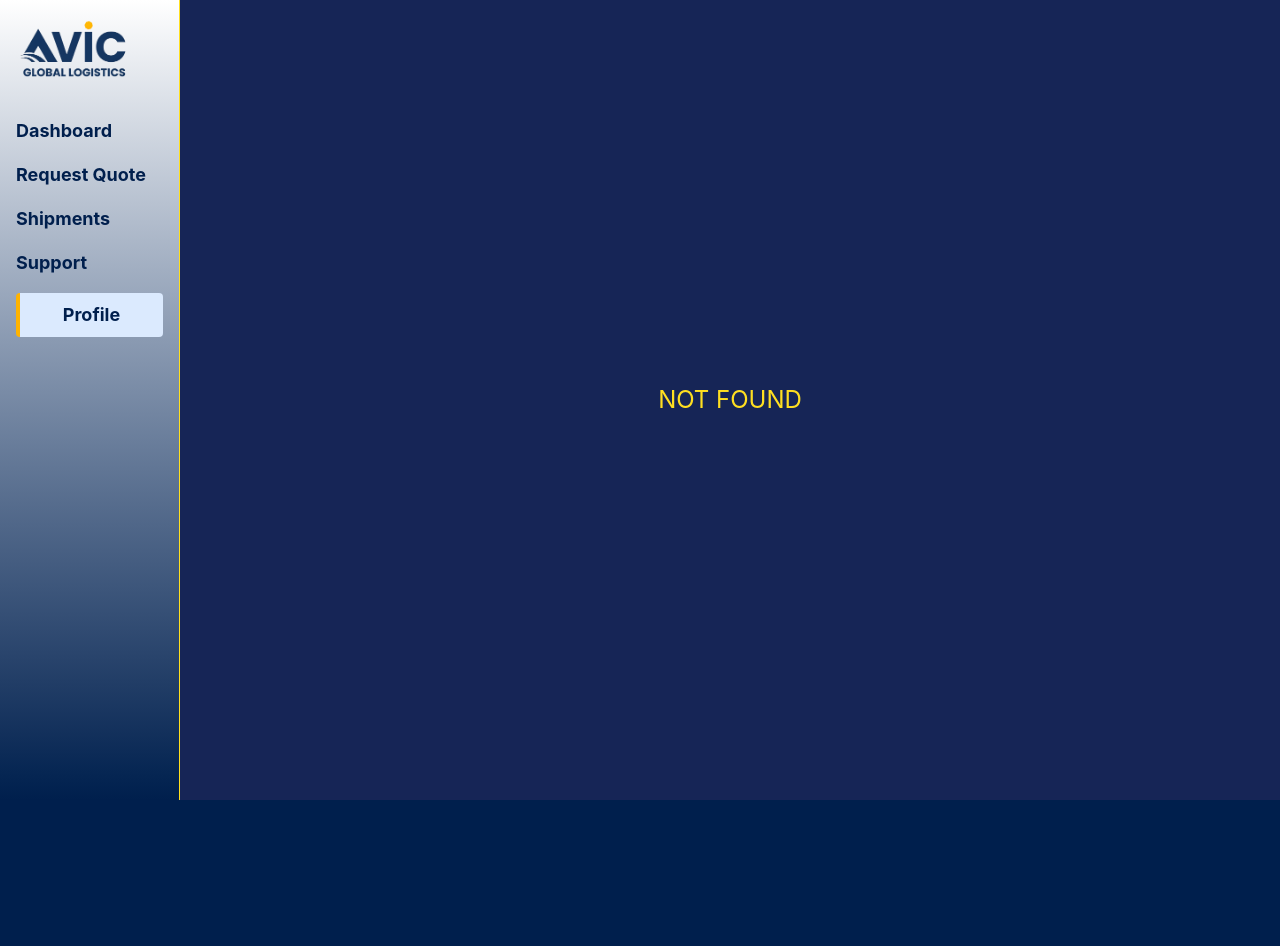
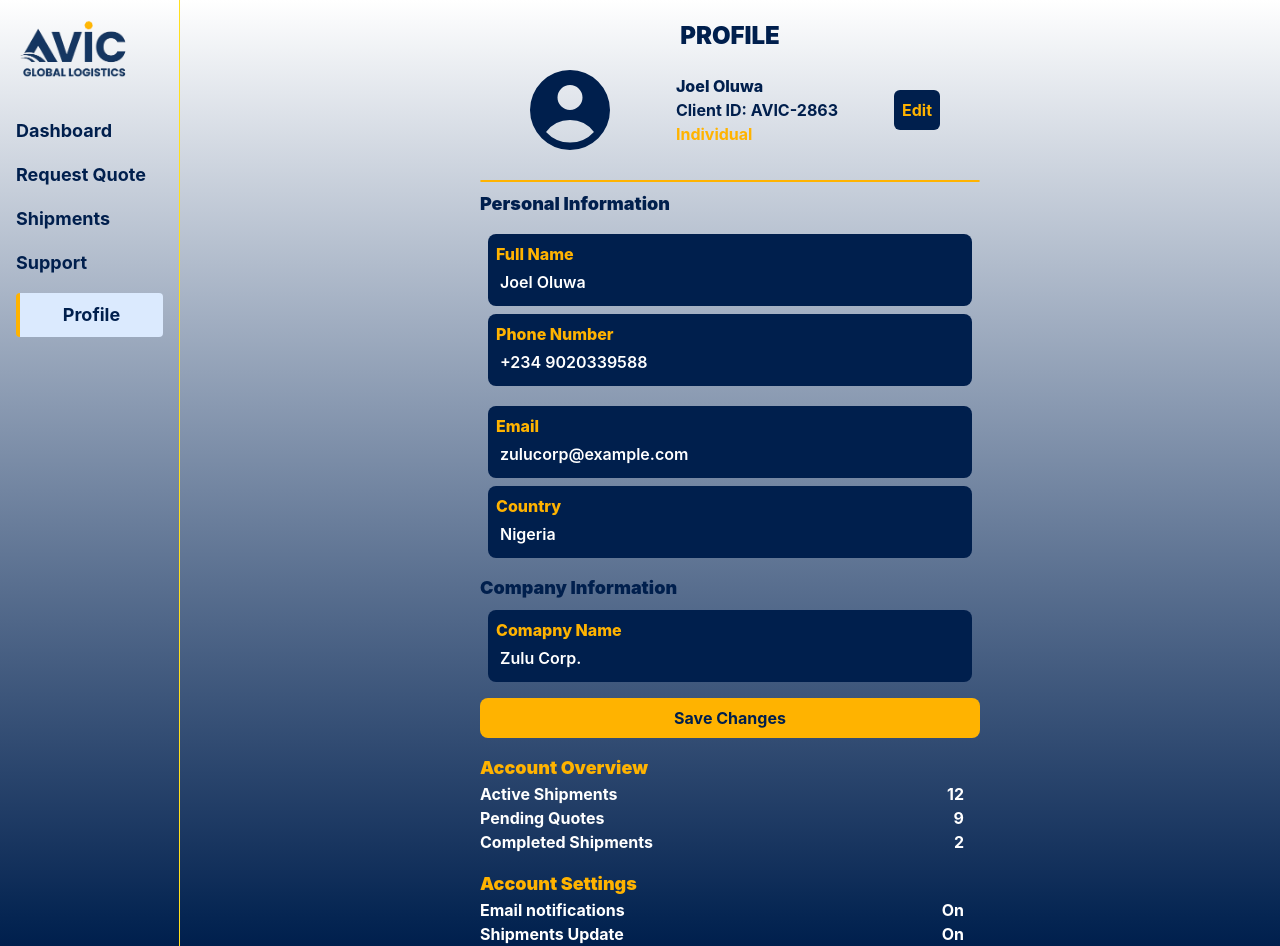
Before and after one commit to Zulu5q1/AVIC-CLIENT-PORTAL, a React (Vite) app: page /profile in a window 1280 px wide. Before the commit this address had no page. Before the commit the page ends 800 px from the top, so only its background shows below. Built offline with nearby package versions, Linux system fonts and the light colour scheme.

Commit message:
Did the profile page

```diff
--- a/src/App.jsx
+++ b/src/App.jsx
@@ -6,6 +6,7 @@ import Quote from './Quote.jsx'
 import Summary from './Summary.jsx'
 import SuccessPage from './SuccessPage.jsx';
 import Support from './Support.jsx'
+import Profile from './Profile.jsx'
 
 const router = createBrowserRouter([
   {
@@ -33,6 +34,10 @@ const router = createBrowserRouter([
     element: <Support/>
   },
   {
+    path: '/profile',
+    element: <Profile/>
+  },
+  {
     path:'*',
     element: <NotFound/>
   }
--- /dev/null
+++ b/src/Profile.jsx
@@ -0,0 +1,99 @@
+import { UserCircleIcon } from "@heroicons/react/20/solid";
+import { useState } from 'react'
+import SideNav from './SideNav.jsx'
+import { stats, Shipments } from "./data/MockData.js";
+
+
+
+const Profile= () => {
+
+    const [name, setName] = useState("Joel Oluwa")
+    const [email, setEmail] = useState("zulucorp@example.com")
+    const [phone, setPhone] = useState(9020339588)
+    const [country, setCountry] = useState("Nigeria")
+    const [company, setCompany] = useState("Zulu Corp.")
+    const [status] = useState("Individual")
+    const [ran] = useState(() => Math.floor(Math.random() * 10000) +1)
+    const [edit, setEdit] = useState(true)
+
+    const ship = Shipments.filter((item) => item.status==="Delivered").length
+
+
+
+
+    const handleSubmit = () => {
+        return setEdit(true)
+    }
+
+
+    return <div className="flex">
+        <SideNav/>
+        <div className=" sm:px-75 px-2 bg-linear-to-t from-[#001f4d] to-white  flex flex-col items-center justify-center w-full">
+            <h1 className="mt-5 text-[#001f4d] font-black text-2xl mb-2">PROFILE</h1>
+            <div className="mb-5 flex items-center gap-14 px-2  w-full justify-center">
+                <span><UserCircleIcon className="w-25 text-[#001f4d]"/></span>
+                <div className="text-[#001f4d]">
+                    <h1 className="font-extrabold">{name}</h1>
+                    <p className="font-bold">Client ID: AVIC-{ran}</p>
+                    <p className="font-bold text-[#ffb300]">{status}</p>
+                </div>
+                <button className="p-2 bg-[#001f4d] text-[#ffb300] font-bold rounded-md cursor-pointer" onClick={() => setEdit(false)}>Edit</button>
+            </div>
+            <hr className="w-full border text-[#ffb300] rounded-full"/>
+            <form action={handleSubmit}>
+                <h1 className="mt-2 font-black text-lg text-[#001f4d] ">Personal Information</h1>
+                <div className=" w-full flex  gap-1 mt-2 flex-wrap">
+                    <div className=" grow ">
+                        <div className="m-2 bg-[#001f4d] p-2 rounded-lg ">
+                            <h1 className="text-[#ffb300] font-extrabold">Full Name</h1>
+                            <input className={`${edit ? "text-white" : "bg-blue-950 text-[#ffb300] rounded-lg"} w-full outline-none font-semibold p-1 `} disabled={edit}  value={name} onChange={(e) => setName(e.target.value)} />
+                        </div>
+                        <div className="m-2 bg-[#001f4d] p-2 rounded-lg">
+                            <h1 className="text-[#ffb300] font-extrabold">Phone Number</h1>
+                            <p className={`${edit ? "text-white" : "bg-blue-950 text-[#ffb300] rounded-lg"} w-full  font-semibold p-1 `}><a>+234 </a><input className="outline-none" disabled={edit} type="number" value={phone} onChange={(e) => setPhone(e.target.value)}/></p>
+                        </div>
+                    </div>
+                    <div className=" grow   ">
+                        <div className="m-2 bg-[#001f4d] p-2 rounded-lg">
+                            <h1 className="text-[#ffb300] font-extrabold">Email</h1>
+                            <input className={`${edit ? "text-white" : "bg-blue-950 text-[#ffb300] rounded-lg"} w-full outline-none font-semibold p-1 `} disabled={edit} value={email} onChange={(e) => setEmail(e.target.value)}/>
+                        </div>
+                        <div className="m-2 bg-[#001f4d] p-2 rounded-lg">
+                            <h1 className="text-[#ffb300] font-extrabold">Country</h1>
+                            <input className={`${edit ? "text-white" : "bg-blue-950 text-[#ffb300] rounded-lg"} w-full outline-none font-semibold p-1 `} disabled={edit} value={country} onChange={(e) => setCountry(e.target.value)}/>
+                        </div>
+                    </div>
+                </div>
+                <h1 className="mt-2 font-black text-lg text-[#001f4d] ">Company Information</h1>
+                <div className="m-2 bg-[#001f4d] p-2 rounded-lg">
+                    <h1 className="text-[#ffb300] font-extrabold">Comapny Name</h1>
+                    <input className={`${edit ? "text-white" : "bg-blue-950 text-[#ffb300] rounded-lg"} w-full outline-none font-semibold p-1 `} disabled={edit} value={company} onChange={(e) => setCompany(e.target.value)}/>
+                </div>
+                <button className=" cursor-pointer w-full mt-2 p-2 bg-[#ffb300] font-bold text-[#001f4d] rounded-lg" type="submit">Save Changes</button>
+            </form>
+
+            <div className="mt-4 text-start  w-full">
+                    <h1 className=" font-black text-lg text-[#ffb300] ">Account Overview</h1>
+                    <ul className="text-white font-bold pr-4">
+                        <li className="flex justify-between items-center"><p>Active Shipments</p> <p>{stats[0].value}</p></li>
+                        <li className="flex justify-between items-center"><p>Pending Quotes</p> <p>{stats[1].value}</p></li>
+                        <li className="flex justify-between items-center"><p>Completed Shipments</p> <p>{ship}</p></li>
+                    </ul>
+            </div>
+
+            <div className="mt-4 text-start w-full">
+                    <h1 className=" font-black text-lg text-[#ffb300] ">Account Settings</h1>
+                    <ul className="text-white font-bold pr-4">
+                        <li className="flex justify-between items-center"><p>Email notifications</p> <button>On</button></li>
+                        <li className="flex justify-between items-center"><p>Shipments Update</p> <button>On</button></li>
+                    </ul>
+            </div>
+
+        </div>
+    </div>
+};
+
+
+
+
+export default Profile;
```
